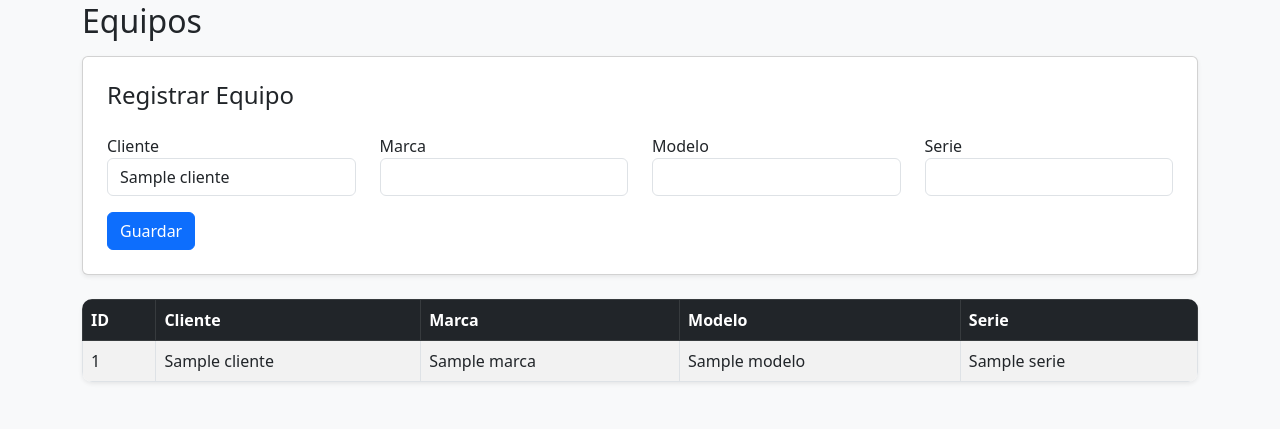
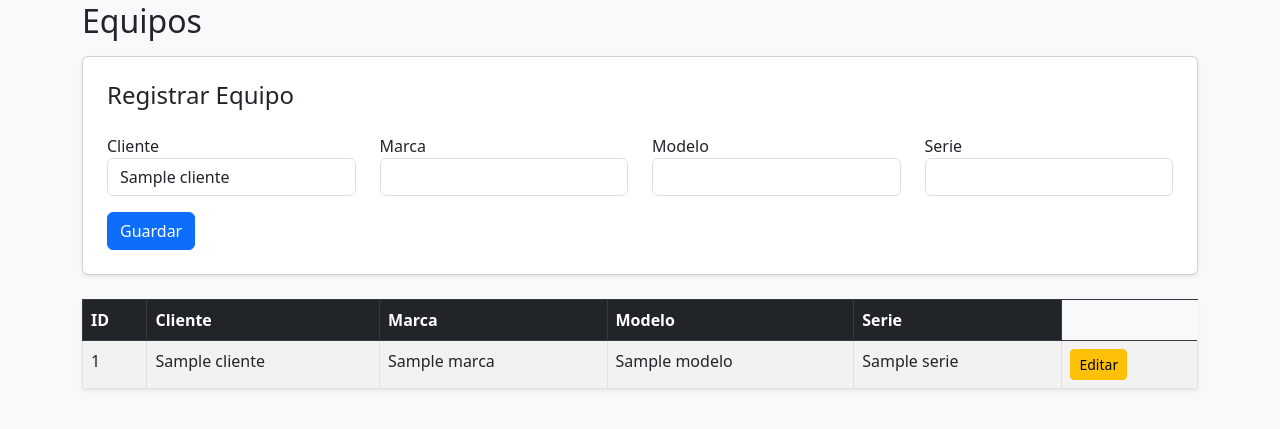
Before and after one commit to Kikin19/Gestor-tecnico, a Flask app: template templates/equipos.html in a window 1280 px wide. Shown: the part 78-507 px from the top of the page. Run offline with Flask 3, Linux system fonts and the light colour scheme; the template is opened without the code that fills it: most values are stand-ins (such as "Sample title", 1, 10 or a date in 2020).

Commit message:
agregando botones editar

```diff
--- a/app.py
+++ b/app.py
@@ -14,67 +14,73 @@ def index():
     return render_template("index.html")
 
 # ---------------- CLIENTES ----------------
-@app.route("/clientes")
-def clientes():
-    conn = get_db()
-    clientes = conn.execute("SELECT * FROM clientes").fetchall()
-    conn.close()
-    return render_template("clientes.html", clientes=clientes)
+@app.route('/clientes/editar/<int:id>', methods=['GET', 'POST'])
+def editar_cliente(id):
+    cliente = get_db().execute("SELECT * FROM clientes WHERE id = ?", (id,)).fetchone()
 
-@app.route("/clientes/add", methods=["POST"])
-def clientes_add():
-    nombre = request.form["nombre"]
-    telefono = request.form["telefono"]
-    conn = get_db()
-    conn.execute("INSERT INTO clientes(nombre, telefono) VALUES (?,?)", (nombre, telefono))
-    conn.commit()
-    conn.close()
-    return redirect("/clientes")
+    if request.method == 'POST':
+        nombre = request.form['nombre']
+        cedula = request.form['cedula']
+        telefono = request.form['telefono']
+
+        get_db().execute("""
+            UPDATE clientes
+            SET nombre = ?, cedula = ?, telefono = ?
+            WHERE id = ?
+        """, (nombre, cedula, telefono, id))
+
+        get_db().commit()
+
+        return redirect('/clientes')
+
+    return render_template('editar_cliente.html', cliente=cliente)
+
 
 # ---------------- EQUIPOS ----------------
-@app.route("/equipos")
-def equipos():
-    conn = get_db()
-    equipos = conn.execute("""
-        SELECT e.id, c.nombre AS cliente, e.marca, e.modelo, e.serie
-        FROM equipos e JOIN clientes c ON e.cliente_id = c.id
-    """).fetchall()
-    clientes = conn.execute("SELECT * FROM clientes").fetchall()
-    conn.close()
-    return render_template("equipos.html", equipos=equipos, clientes=clientes)
+@app.route('/equipos/editar/<int:id>', methods=['GET', 'POST'])
+def editar_equipo(id):
+    equipo = get_db().execute("SELECT * FROM equipos WHERE id = ?", (id,)).fetchone()
 
-@app.route("/equipos/add", methods=["POST"])
-def equipos_add():
-    cliente_id = request.form["cliente"]
-    marca = request.form["marca"]
-    modelo = request.form["modelo"]
-    serie = request.form["serie"]
+    if request.method == 'POST':
+        tipo = request.form['tipo']
+        modelo = request.form['modelo']
+        cliente_id = request.form['cliente_id']
 
-    conn = get_db()
-    conn.execute("INSERT INTO equipos(cliente_id, marca, modelo, serie) VALUES (?,?,?,?)",
-                 (cliente_id, marca, modelo, serie))
-    conn.commit()
-    conn.close()
-    return redirect("/equipos")
+        get_db().execute("""
+            UPDATE equipos
+            SET tipo = ?, modelo = ?, cliente_id = ?
+            WHERE id = ?
+        """, (tipo, modelo, cliente_id, id))
+
+        get_db().commit()
+
+        return redirect('/equipos')
+
+    return render_template('editar_equipo.html', equipo=equipo)
+
 
 # ---------------- MANTENIMIENTOS ----------------
-@app.route("/mantenimientos")
-def mantenimientos():
-    conn = get_db()
-    mant = conn.execute("""
-        SELECT m.id, c.nombre AS cliente, e.marca, m.tipo, m.estado
-        FROM mantenimientos m
-        JOIN equipos e ON m.equipo_id = e.id
-        JOIN clientes c ON e.cliente_id = c.id
-    """).fetchall()
+@app.route('/mantenimientos/editar/<int:id>', methods=['GET', 'POST'])
+def editar_mantenimiento(id):
+    mantenimiento = get_db().execute("SELECT * FROM mantenimientos WHERE id = ?", (id,)).fetchone()
 
-    equipos = conn.execute("""
-        SELECT e.id, c.nombre, e.marca
-        FROM equipos e JOIN clientes c ON e.cliente_id = c.id
-    """).fetchall()
+    if request.method == 'POST':
+        fecha = request.form['fecha']
+        detalle = request.form['detalle']
+        equipo_id = request.form['equipo_id']
 
-    conn.close()
-    return render_template("mantenimientos.html", mant=mant, equipos=equipos)
+        get_db().execute("""
+            UPDATE mantenimientos
+            SET fecha = ?, detalle = ?, equipo_id = ?
+            WHERE id = ?
+        """, (fecha, detalle, equipo_id, id))
+
+        get_db().commit()
+
+        return redirect('/mantenimientos')
+
+    return render_template('editar_mantenimiento.html', mantenimiento=mantenimiento)
+
 
 @app.route("/mantenimientos/add", methods=["POST"])
 def mantenimientos_add():
--- a/static/styles.css
+++ b/static/styles.css
@@ -1,12 +1,47 @@
-body {
-    font-family: 'Segoe UI', sans-serif;
+/* ANIMACIONES SUAVES */
+.fade-in {
+    animation: fadeIn 0.6s ease-out forwards;
+    opacity: 0;
 }
 
-.card {
-    border-radius: 10px;
+@keyframes fadeIn {
+    from { opacity: 0; transform: translateY(8px); }
+    to { opacity: 1; transform: translateY(0); }
 }
 
-.table {
-    border-radius: 10px;
-    overflow: hidden;
+.scale-hover {
+    transition: transform 0.25s ease;
 }
+
+.scale-hover:hover {
+    transform: scale(1.03);
+}
+
+/* SUAVIZAR BOTONES */
+.btn {
+    transition: background-color .25s ease, transform .20s ease;
+}
+
+.btn:hover {
+    transform: translateY(-2px);
+}
+
+/* TARJETAS O CONTENEDORES SUAVES */
+.card {
+    transition: box-shadow .25s ease, transform .25s ease;
+}
+
+.card:hover {
+    transform: translateY(-4px);
+    box-shadow: 0 6px 18px rgba(0,0,0,0.15);
+}
+
+/* ENTRADAS SUAVES (inputs) */
+input, select, textarea {
+    transition: border-color 0.3s ease, box-shadow 0.3s ease;
+}
+
+input:focus, select:focus, textarea:focus {
+    box-shadow: 0 0 8px rgba(0, 123, 255, 0.3);
+    border-color: #007bff;
+}
--- a/templates/base.html
+++ b/templates/base.html
@@ -19,9 +19,10 @@
     </div>
 </nav>
 
-<div class="container">
+<div class="container fade-in">
     {% block content %}{% endblock %}
 </div>
 
+
 </body>
 </html>
--- a/templates/clientes.html
+++ b/templates/clientes.html
@@ -42,6 +42,10 @@
             <td>{{ c.id }}</td>
             <td>{{ c.nombre }}</td>
             <td>{{ c.telefono }}</td>
+            <td>
+                <a href="/clientes/editar/{{ cliente.id }}" class="btn btn-warning btn-sm scale-hover">Editar</a>
+            </td>
+
         </tr>
         {% endfor %}
     </tbody>
--- a/templates/equipos.html
+++ b/templates/equipos.html
@@ -60,6 +60,9 @@
             <td>{{ e.marca }}</td>
             <td>{{ e.modelo }}</td>
             <td>{{ e.serie }}</td>
+            <td>
+                <a href="/equipos/editar/{{ equipo.id }}" class="btn btn-warning btn-sm scale-hover">Editar</a>
+            </td>
         </tr>
         {% endfor %}
     </tbody>
--- a/templates/mantenimientos.html
+++ b/templates/mantenimientos.html
@@ -95,6 +95,9 @@
             <td>{{ m.marca }}</td>
             <td>{{ m.tipo }}</td>
             <td>{{ m.estado }}</td>
+            <td>
+                <a href="/mantenimientos/editar/{{ mantenimiento.id }}" class="btn btn-warning btn-sm scale-hover">Editar</a>
+            </td>
         </tr>
         {% endfor %}
     </tbody>
```
